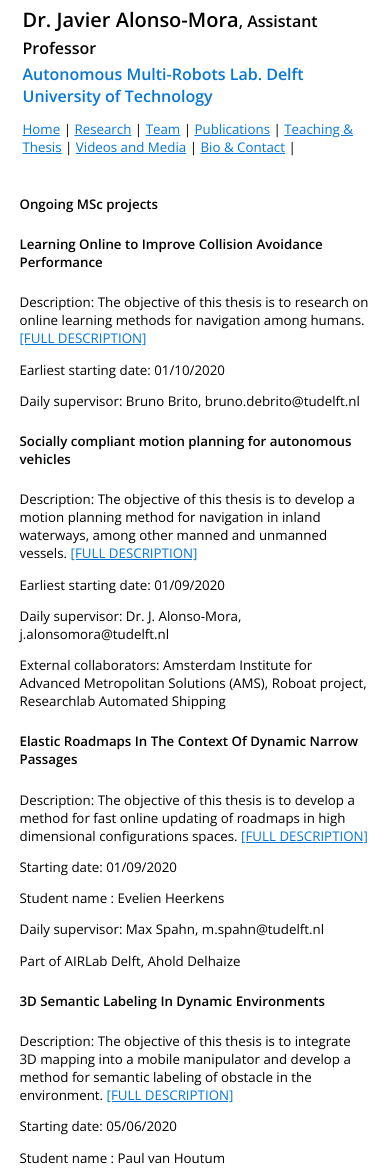
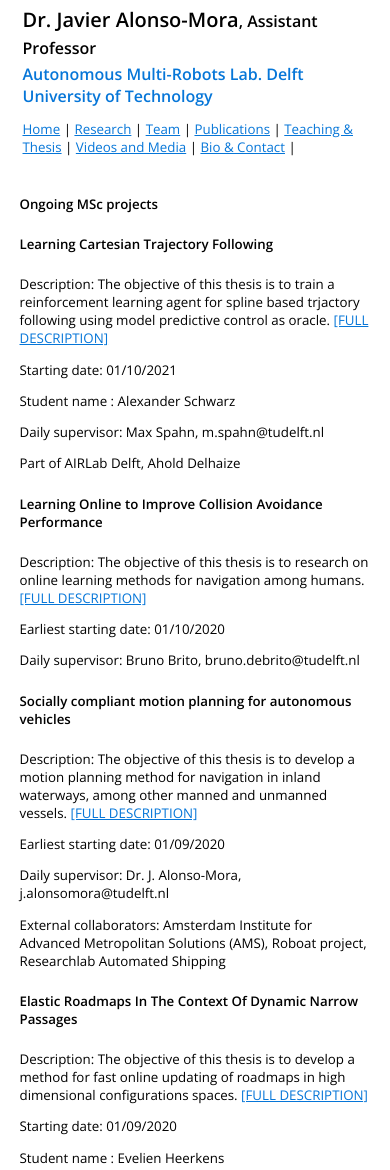
Before and after one commit to javieralonso/website, a plain HTML site: page thesis/thesis_past.html in a window 390 px wide. Shown: the top 1170 px of the page. Drawn offline with nearby package versions, Linux system fonts and the light colour scheme.

Commit message:
Updates Max Spahn master thesis

```diff
--- a/thesis/thesis_past.html
+++ b/thesis/thesis_past.html
@@ -54,6 +54,20 @@
 <p> External collaborators: FILL NAMES IF ANY
 </p>
  ------>
+<h5> Learning Cartesian Trajectory Following </h5>
+<p> Description: The objective of this thesis is to train a reinforcement learning agent
+for spline based trjactory following using model predictive control as oracle.
+	<a href="old/msc_spahn_learning_spline_follower.pdf">[FULL DESCRIPTION]</a>
+</p>
+<p> Starting date: 01/10/2021
+</p>
+<p> Student name : Alexander Schwarz
+</p>
+<p> Daily supervisor: Max Spahn, m.spahn@tudelft.nl
+</p>
+<p> Part of AIRLab Delft, Ahold Delhaize
+</p>
+
  <h5> Learning Online to Improve Collision Avoidance Performance </h5>
 <p> Description: The objective of this thesis is to research on online learning methods for navigation among humans.
 	<a href="old/msc_20_brito_onlinelearning.pdf">[FULL DESCRIPTION]</a>
@@ -82,20 +96,6 @@ updating of roadmaps in high dimensional configurations spaces.
 <p> Starting date: 01/09/2020
 </p>
 <p> Student name : Evelien Heerkens
-</p>
-<p> Daily supervisor: Max Spahn, m.spahn@tudelft.nl
-</p>
-<p> Part of AIRLab Delft, Ahold Delhaize
-</p>
-
-<h5> 3D Semantic Labeling In Dynamic Environments</h5>
-<p> Description: The objective of this thesis is to integrate 3D mapping into a mobile
-manipulator and develop a method for semantic labeling of obstacle in the environment.
-	<a href="old/msc_spahn_semantic.pdf">[FULL DESCRIPTION]</a>
-</p>
-<p> Starting date: 05/06/2020
-</p>
-<p> Student name : Paul van Houtum
 </p>
 <p> Daily supervisor: Max Spahn, m.spahn@tudelft.nl
 </p>
@@ -152,6 +152,21 @@ manipulator and develop a method for semantic labeling of obstacle in the enviro
 
 	<h5> Past MSc projects </h5>
 
+<h5> 3D Semantic Labeling In Dynamic Environments</h5>
+<p> Description: The objective of this thesis is to integrate 3D mapping into a mobile
+manipulator and develop a method for semantic labeling of obstacle in the environment.
+	<a href="old/msc_spahn_semantic.pdf">[FULL DESCRIPTION]</a>
+</p>
+<p> Starting date: 05/06/2020
+</p>
+<p> Student name : Paul van Houtum
+</p>
+<p> Daily supervisor: Max Spahn, m.spahn@tudelft.nl
+</p>
+<p> Part of AIRLab Delft, Ahold Delhaize
+</p>
+
+
 
 	<!------------ STATS -------------->
 	<script>
```
Also changed, not shown: 2 other files.
